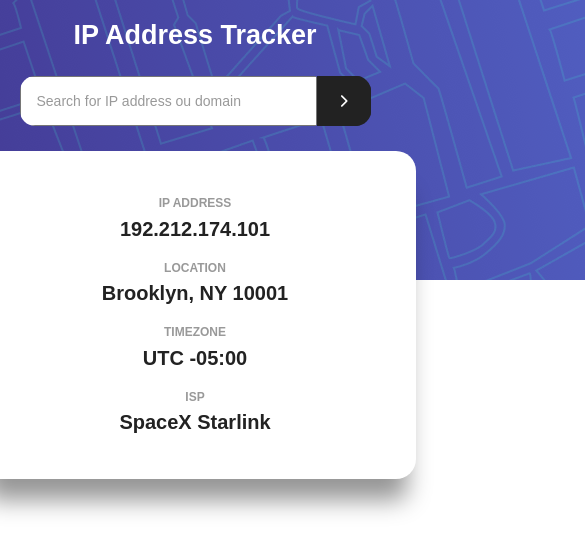
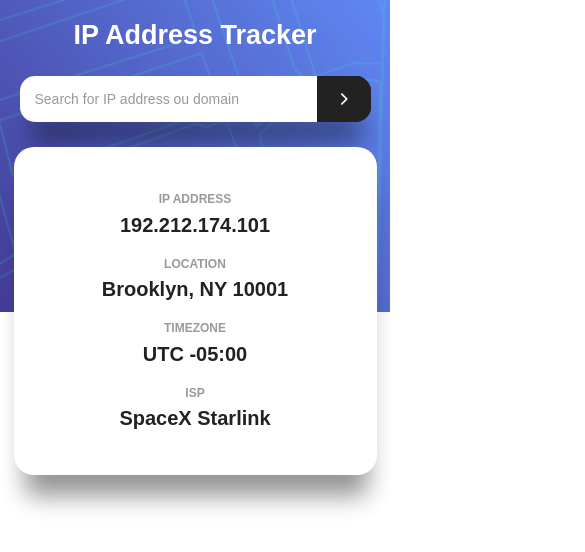
Before and after one commit to natelufuluabo/IP-Tracker, a React (Vite) app: page / in a window 390 px wide. Shown: the top 552 px of the page, 585 px wide, since content can reach past the window. Built offline with nearby package versions, Linux system fonts and the light colour scheme.

Commit message:
fixed the bug with the css code

```diff
--- a/src/App.jsx
+++ b/src/App.jsx
@@ -1,11 +1,28 @@
 import './styles.css';
+import { useState, useEffect } from 'react';
 import desktopBg from './images/pattern-bg-desktop.png';
+import mobileBg from './images/pattern-bg-mobile.png';
 
 function App() {
+  const [screenWidth, setScreenWidth] = useState(window.innerWidth);
+  useEffect(() => {
+    // Add an event listener to track screen width changes
+    const handleResize = () => {
+      setScreenWidth(window.innerWidth);
+    };
+
+    window.addEventListener('resize', handleResize);
+
+    // Remove the event listener when the component unmounts
+    return () => {
+      window.removeEventListener('resize', handleResize);
+    };
+  }, []);
+  const imgSrc = screenWidth >= 426 ? desktopBg : mobileBg;
   return (
     <div className="mainContainer">
       <div className="bgImage">
-        <img src={desktopBg} />
+        <img src={imgSrc} />
       </div>
       <div className="mapContainer"></div>
       <div className="absoluteContainer">
--- /dev/null
+++ b/src/index.css
@@ -0,0 +1,14 @@
+body, html {
+    padding: 0;
+    margin: 0;
+    box-sizing: border-box;
+    font-size: 62.5%;
+    height: 100%;
+    width: 100%;
+    font-family: Arial, Helvetica, sans-serif;
+}
+
+#root {
+    height: 100%;
+    width: 100%;
+}
--- a/src/main.jsx
+++ b/src/main.jsx
@@ -1,7 +1,7 @@
 import React from 'react'
 import ReactDOM from 'react-dom/client';
 import App from './App';
-import './styles.css';
+import './index.css';
 
 ReactDOM.createRoot(document.getElementById('root')).render(
   <React.StrictMode>
--- a/src/styles.css
+++ b/src/styles.css
@@ -1,21 +1,10 @@
-body, html {
-    padding: 0;
-    margin: 0;
-    box-sizing: border-box;
-    font-size: 62.5%;
-    height: 100%;
-    width: 100%;
-    font-family: Arial, Helvetica, sans-serif;
-}
-
-#root {
+.mainContainer {
+    position: relative;
     height: 100%;
     width: 100%;
 }
 
-.mainContainer {
-    position: relative;
-    height: 100%;
+.bgImage > img {
     width: 100%;
 }
 
@@ -43,6 +32,9 @@ body, html {
     width: 40%;
     display: grid;
     grid-template-columns: 12fr 1.2fr;
+    box-shadow: .1rem 3.1rem 2.4rem -1rem rgba(0,0,0,0.42);
+    -webkit-box-shadow: .1rem 3.1rem 2.4rem -1rem rgba(0,0,0,0.42);
+    -moz-box-shadow: .1rem 3.1rem 2.4rem -1rem rgba(0,0,0,0.42);
 }
 
 .ipInput {
@@ -51,6 +43,7 @@ body, html {
     align-items: center;
     color: #222;
     font-size: 1.6rem;
+    border: none;
 }
 
 .ipInput::placeholder {
@@ -103,13 +96,16 @@ body, html {
     color: #222;
 }
 
-@media (max-width: 1000px) {
-    #root {
+@media (max-width: 425px) {
+    .mainContainer {
+        position: relative;
         height: 100%;
         width: 100%;
     }
 
     .absoluteContainer {
+        position: absolute;
+        top: 0;
         text-align: center;
         gap: 2.5rem;
         width: 100%;
@@ -137,7 +133,7 @@ body, html {
     .infosContainer {
         flex-direction: column;
         gap: 2rem;
-        width: 90%;
+        width: 70%;
     }
 
     .infoContainer {
```
